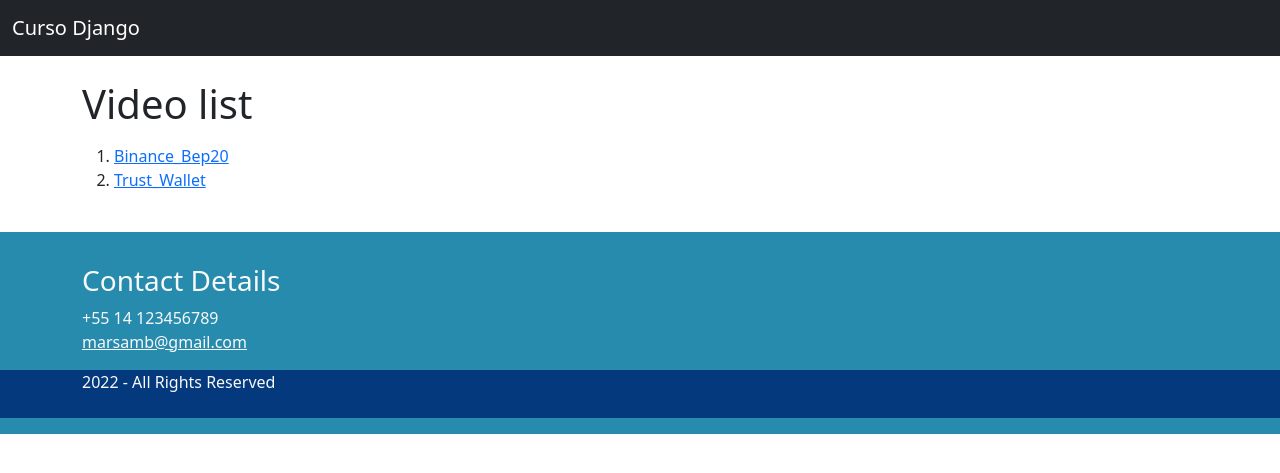
After one commit to sambiase/curso-django, a Django app: page /videos/ in a window 1280 px wide. The commit adds this page. Shown: the top 473 px of the page. Run offline with Django 3.2, Linux system fonts and the light colour scheme; some libraries are stand-ins or nearby versions.

Commit message:
new files

```diff
--- a/pypro/base/templates/base/base.html
+++ b/pypro/base/templates/base/base.html
@@ -1,4 +1,6 @@
 {% load static %} <!--template tag Django-->
+
+<!--base.html is the template base for all other htmls like home.html-->
 
 <!DOCTYPE html>
 <html lang="pt-br">
@@ -39,31 +41,7 @@
 
     {% block body%} {%endblock body%}
 
+    {% include 'base/footer.html' with email_contact='marsamb@gmail.com' only %}
 
-    <footer class="main-footer mt-4 pt-2 pb-3 text-light">
-        <div class="container" >
-            <div class="row">
-                <div class="col">
-                    <br>
-                    <h3>Contact Details</h3>
-                    <address>
-                        +55 14 123456789
-                        <br>
-                        <a href="mailto:marsamb@gmail.com" class="text-light">marsamb@gmail.com</a>
-                    </address>
-                </div>
-            </div>
-        </div>
-        <div class="rights pb-4">
-             <div class="container" >
-                <div class="row">
-                    <div class="col">
-                        {% now 'Y' %} - All Rights Reserved
-                    </div>
-                </div>
-        </div>
-        </div>
-
-    </footer>
   </body>
 </html>
--- /dev/null
+++ b/pypro/base/templates/base/footer.html
@@ -0,0 +1,25 @@
+<footer class="main-footer mt-4 pt-2 pb-3 text-light">
+        <div class="container" >
+            <div class="row">
+                <div class="col">
+                    <br>
+                    <h3>Contact Details</h3>
+                    <address>
+                        +55 14 123456789
+                        <br>
+                        <a href="mailto:{{ email_contact}}" class="text-light">{{ email_contact}}</a>
+                    </address>
+                </div>
+            </div>
+        </div>
+        <div class="rights pb-4">
+             <div class="container" >
+                <div class="row">
+                    <div class="col">
+                        {% now 'Y' %} - All Rights Reserved
+                    </div>
+                </div>
+        </div>
+        </div>
+
+    </footer>
--- a/pypro/base/templates/base/home.html
+++ b/pypro/base/templates/base/home.html
@@ -25,7 +25,8 @@
                     </div>
                     <div class="col-sm-3">
                         <label class="visually-hidden" for="mce-FNAME">Email</label>
-                        <input type="text" value="" name="FNAME" class="form-control" id="mce-FNAME" placeholder="First Name">
+                        <input type="text" value="" name="FNAME" class="form-control" id="mce-FNAME"
+                               placeholder="First Name">
                     </div>
 
                     <!-- real people should not fill this in and expect good things - do not remove this or risk form bot signups-->
@@ -52,6 +53,8 @@
                         src='//s3.amazonaws.com/downloads.mailchimp.com/js/mc-validate.js'></script>
                 <script type='text/javascript'>
                     (function($) {window.fnames = new Array(); window.ftypes = new Array();fnames[0]='EMAIL';ftypes[0]='email';fnames[1]='FNAME';ftypes[1]='text';fnames[4]='PHONE';ftypes[4]='phone';}(jQuery));var $mcj = jQuery.noConflict(true);
+
+
 
                 </script>
 
--- a/pypro/base/views.py
+++ b/pypro/base/views.py
@@ -6,5 +6,6 @@ from django.shortcuts import render
 
 def home(request):
     return render(request, 'base/home.html')
+
     # raise ValueError()
     # return HttpResponse('<html><body>Olá Django</body></html>', content_type='text/html')
--- /dev/null
+++ b/pypro/videos/templates/videos/index.html
@@ -0,0 +1,26 @@
+<!--Usa o template base.html como template base (pai) -->
+{% extends 'base/base.html' %}
+{% load static %}
+
+{% block title %}All Cool Videos{% endblock title%}
+{% block description%}Page with all free cool videos :){% endblock description%}
+
+{% block body%}
+<div class="container">
+    <div class="row">
+        <div class="col-md-12">
+            <h1 class="mt-4 mb-3">Video list</h1>
+            <ol>
+                {% for video in videos%}
+                <li><a href="{{video.get_absolute_url }}"> {{video.title | default:"Title is missing :("}}</a></li>
+                {%empty%}
+                <li>No videos found :(</li>
+                {%endfor%}
+
+            </ol>
+
+
+        </div>
+    </div>
+</div>
+{% endblock body%}
--- a/pypro/videos/urls.py
+++ b/pypro/videos/urls.py
@@ -1,7 +1,8 @@
 from django.urls import path
-from pypro.videos.views import video
+from pypro.videos.views import video, index
 
 app_name = 'videos'
 urlpatterns = [
     path('<slug:slug>', video, name='video'),  # '' raiz do projeto, home = funcao home criada no passo anterior
+    path('', index, name='index'),
 ]
--- a/pypro/videos/views.py
+++ b/pypro/videos/views.py
@@ -1,5 +1,29 @@
 from django.shortcuts import render
+from django.urls import reverse
+
+
+class Video:
+    def __init__(self, slug, title, youtube_id):
+        self.slug = slug
+        self.title = title
+        self.youtube_id = youtube_id
+
+    def get_absolute_url(self):
+        return reverse('videos:video', args=(self.slug,))
+
+videos = [
+    # http://127.0.0.1:8000/videos/Binance_Bep20
+    Video('Binance_Bep20', 'Binance_Bep20', 'vO_BGXQFwo4'),
+    # http://127.0.0.1:8000/videos/Trust_Wallet
+    Video('Trust_Wallet', 'Trust_Wallet', '-vJHYb1JLws')
+]
+videos_dct = {v.slug: v for v in videos}
+
+
+def index(request):
+    return render(request, 'videos/index.html', context={'videos': videos})
 
 
 def video(request, slug):
-    return render(request, 'videos/video.html')
+    video = videos_dct[slug]
+    return render(request, 'videos/video.html', context={'video': video})
```
Also changed, not shown: pypro/base/tests/test_home.py (+3 -0 lines), pypro/videos/templates/videos/video.html (+4 -3 lines), pypro/videos/tests/tests_index.py (added, +39 -0 lines), pypro/videos/tests/tests_videos.py (renamed from pypro/videos/tests.py, +1 -1 lines), pypro/videos/tests/__init__.py (added).
